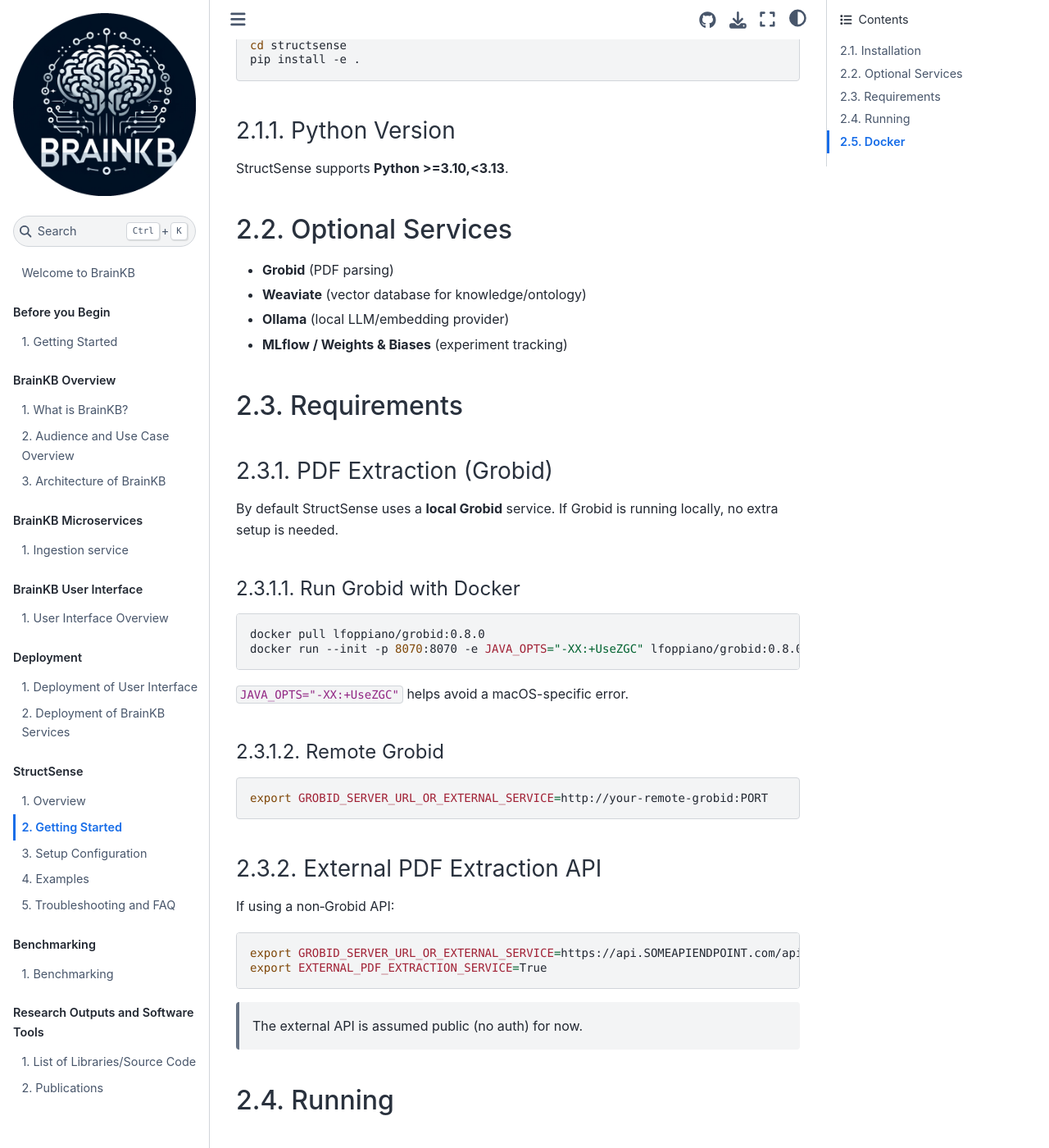
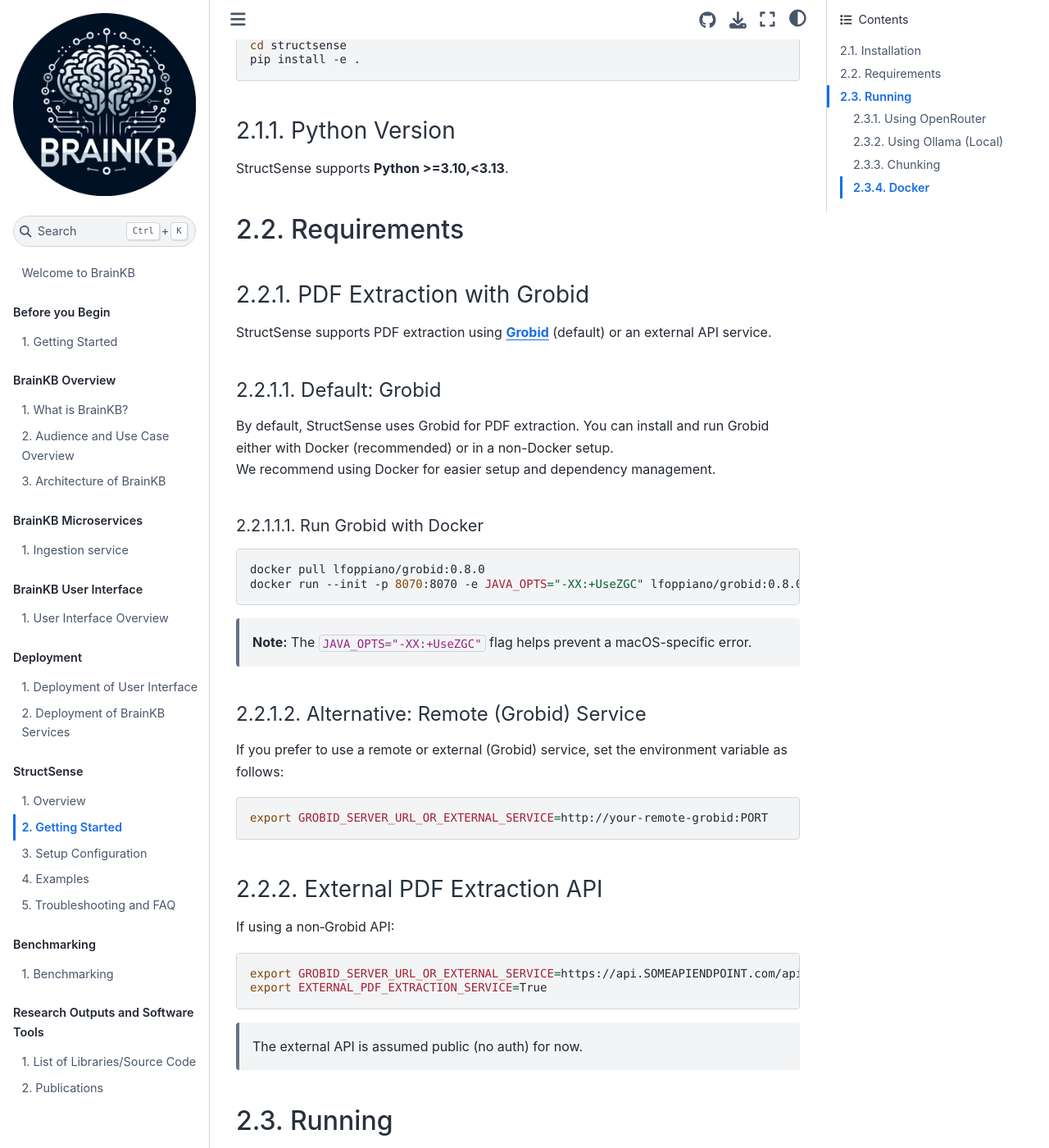
Before and after one commit to sensein/brainkbdocs, a Jupyter Book: the page built from docs/structsense_getting_started.md, in a window 1280 px wide and 1400 px high, scrolled down 387 px. Shown: the whole window at 82% size. Built offline with Jupyter Book 1.0.4 settings and Sphinx 7.4.7 and the Sphinx Book theme 1.1.4, drawn with Linux system fonts in a browser that asks for light colours; some of the changed text lies outside the part shown.

Commit message:
improved description

````diff
--- a/docs/structsense_getting_started.md
+++ b/docs/structsense_getting_started.md
@@ -15,26 +15,26 @@
 ### Python Version
 StructSense supports **Python >=3.10,<3.13**.
 
-## Optional Services
-- **Grobid** (PDF parsing)
-- **Weaviate** (vector database for knowledge/ontology)
-- **Ollama** (local LLM/embedding provider)
-- **MLflow / Weights & Biases** (experiment tracking)
 
 <!-- # Requirements -->
 ## Requirements
-### PDF Extraction (Grobid)
+### PDF Extraction with Grobid
 
-By default StructSense uses a **local Grobid** service. If Grobid is running locally, no extra setup is needed.
+StructSense supports PDF extraction using **[Grobid](https://grobid.readthedocs.io/en/latest/Introduction/)** (default) or an external API service.
 
-#### Run Grobid with Docker
+#### Default: Grobid
+By default, StructSense uses Grobid for PDF extraction. You can install and run Grobid either with Docker (recommended) or in a non-Docker setup.
+We recommend using Docker for easier setup and dependency management.
+
+##### Run Grobid with Docker
 ```bash
 docker pull lfoppiano/grobid:0.8.0
 docker run --init -p 8070:8070 -e JAVA_OPTS="-XX:+UseZGC" lfoppiano/grobid:0.8.0
 ```
-`JAVA_OPTS="-XX:+UseZGC"` helps avoid a macOS-specific error.
+> **Note:** The `JAVA_OPTS="-XX:+UseZGC"` flag helps prevent a macOS-specific error.
 
-#### Remote Grobid
+#### Alternative: Remote (Grobid) Service
+If you prefer to use a remote or external (Grobid) service, set the environment variable as follows:
 ```bash
 export GROBID_SERVER_URL_OR_EXTERNAL_SERVICE=http://your-remote-grobid:PORT
 ```
@@ -77,11 +77,15 @@
 ```
 
 <!-- Docker -->
-## Docker
+### Docker
 
-The `docker/` directory contains compose files (individual and merged) to run:
-- **Grobid**
-- **Ollama**
-- **Weaviate** (vector DB)
+The `docker/` directory contains **Docker Compose** files for running the following components:
 
-Use these to stand up a local end‑to‑end stack for StructSense.
+- **Grobid** – for PDF extraction
+- **Ollama** – for local language model inference
+- **Weaviate** – as the vector database
+
+These Compose files allow you to quickly stand up a complete local **StructSense** stack.
+
+If you prefer not to install dependencies system-wide, you can use the provided Docker Compose setup to run everything in **container mode**.
+This makes it easy to isolate services and manage your environment with minimal setup.
````
